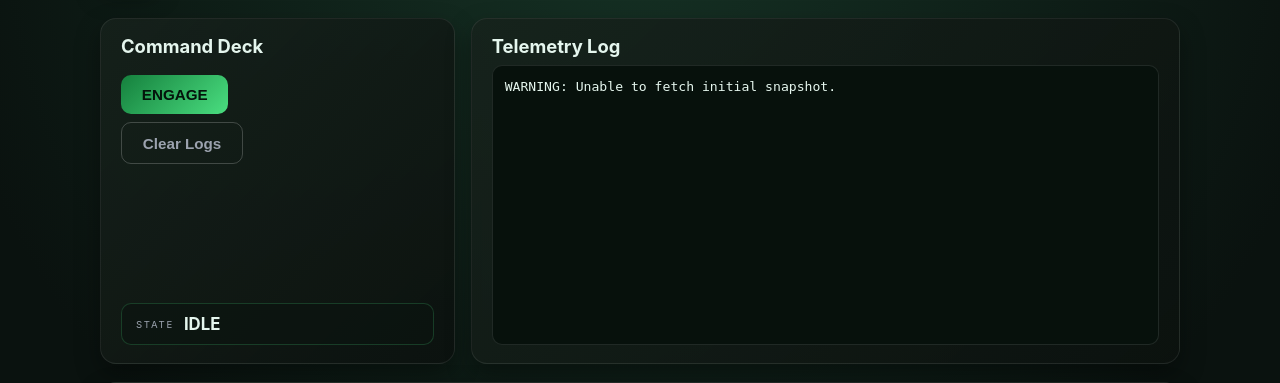
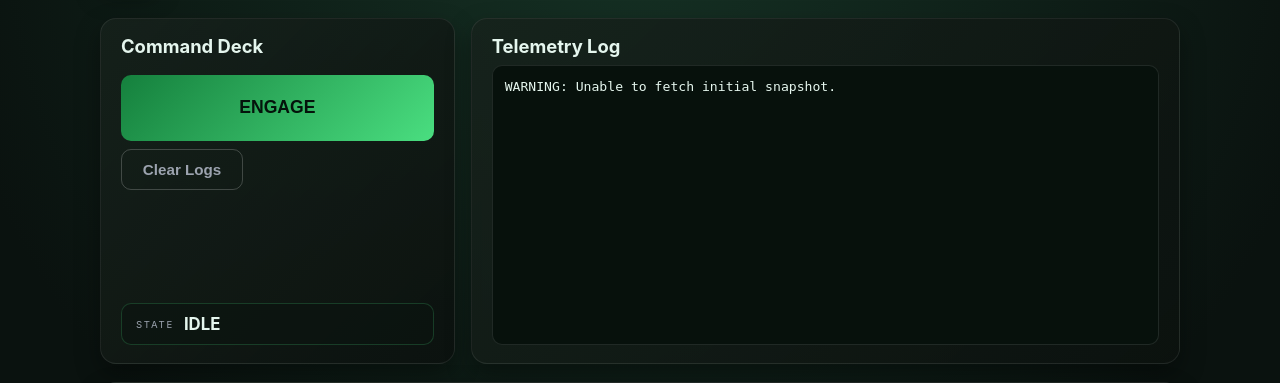
Before and after one commit to fitoori/Aeronomicon, a Flask app: page / in a window 1280 px wide. Shown: the part 91-474 px from the top of the page. Run offline with Flask 3, Linux system fonts and the light colour scheme; data that the repository does not hold is empty; parts of the project's set-up code (start-up, migrations or seed data) failed here and were passed over.

Commit message:
Expand engage button

```diff
--- a/webapp/static/css/styles.css
+++ b/webapp/static/css/styles.css
@@ -199,6 +199,12 @@ body {
 .btn--engage {
   background: linear-gradient(135deg, #15803d, #4ade80);
   color: #04130b;
+}
+
+#engage-toggle-btn {
+  width: 100%;
+  padding: 1.4rem 2.6rem;
+  font-size: 1.1rem;
 }
 
 .btn--disengage {
```
